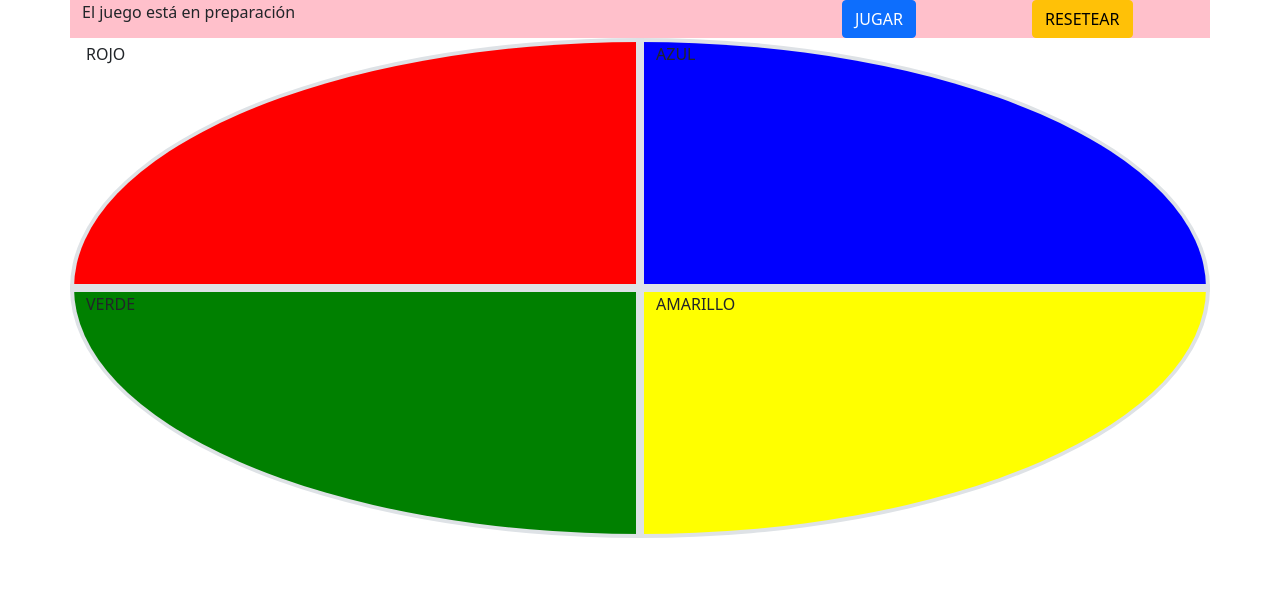
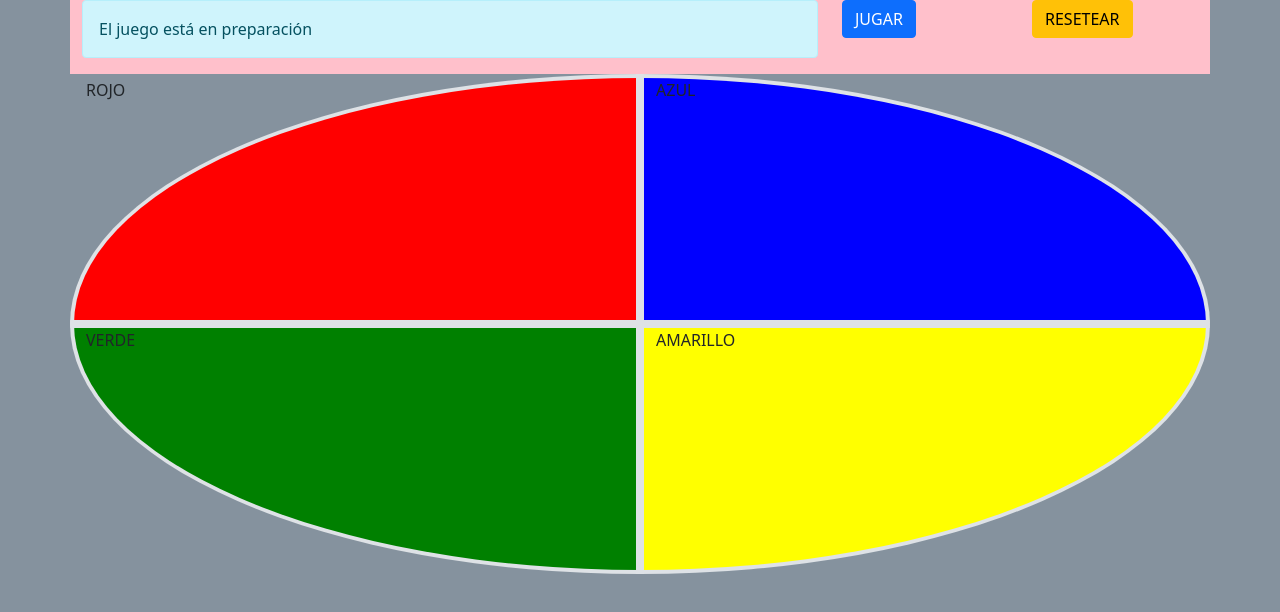
Before and after one commit to Jose-ph/simon-dice-1, a plain HTML site: page index.html in a window 1280 px wide. Drawn offline with nearby package versions, Linux system fonts and the light colour scheme.

Commit message:
agrega background al body y secuencia para elegir colores

```diff
--- a/index.html
+++ b/index.html
@@ -7,14 +7,15 @@
     <link rel="stylesheet" href="main.css">
     <title>Simon dice</title>
 </head>
-<body>
+<body style="background-color:  #85929e
+;">
 
     <div class="container">
    <div class="row barra-estado">
 
-    <div class="col-8" id="estado">
+    <div class="col-8">
 
-        <div class="alert alert-info" role="alert">
+        <div class="alert alert-info" role="alert" id="estado">
             ESTADO
           </div>
 
--- a/main.js
+++ b/main.js
@@ -25,3 +25,15 @@ $botonResetear.onclick = function(){
 }
 
 $estado.innerText = "El juego está en preparación";
+
+
+
+function iluminarCuadros(secuencia){
+
+    let secuenciaPrueba = ["rojo","azul", "amarillo", "verde"]
+
+
+    Math.round(Math.random() * (3 - 0) + 0) // esto pone el rango para que salga el índice
+
+
+}
```
